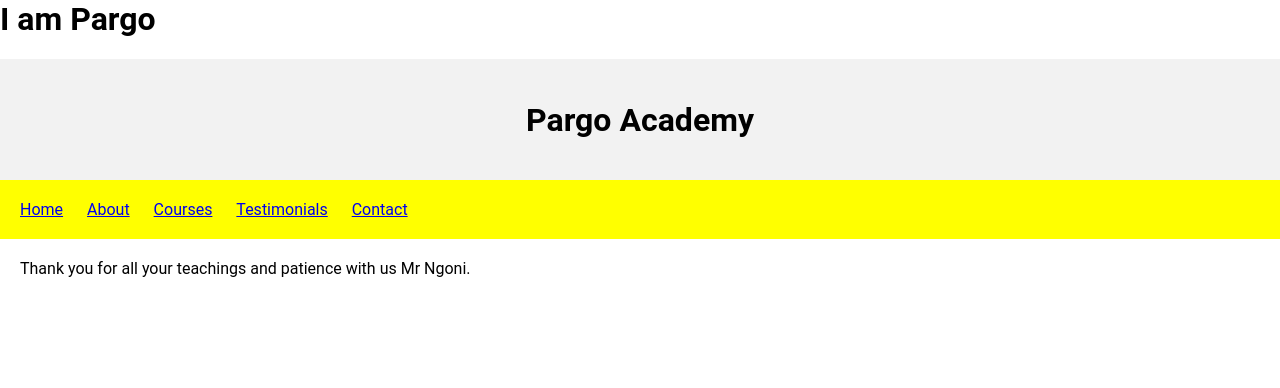
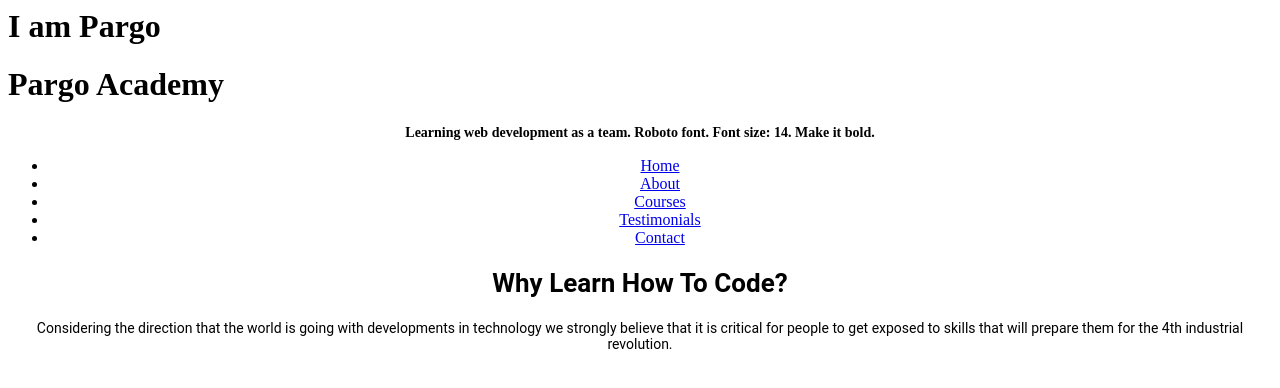
Before and after one commit to TinyBeens1/tinybeens1.github.io, a plain HTML site: page index.html in a window 1280 px wide. Drawn offline with Linux system fonts and the light colour scheme.

Commit message:
Update index.html

```diff
--- a/index.html
+++ b/index.html
@@ -1,48 +1,15 @@
 <h1> I am Pargo </h1>
 
 
-<head>
-  <style>
-    body {
-      font-family: Roboto, sans-serif;
-      margin: 0;
-      padding: 0;
-    }
-
-    header {
-      text-align: center;
-      background-color: #f2f2f2;
-      padding: 20px;
-    }
-
-    nav {
-      background-color: yellow;
-      padding: 20px;
-    }
-
-    nav ul {
-      list-style-type: none;
-      margin: 0;
-      padding: 0;
-    }
-
-    nav ul li {
-      display: inline;
-      margin-right: 20px;
-    }
-
-    p {
-      margin: 20px;
-    }
-  </style>
+</style>
 </head>
 <body>
   <header>
     <h1 style="color: black;">Pargo Academy</h1>
+    <p style="font-size: 14px; font-weight: bold; text-align: center;">Learning web development as a team. Roboto font. Font size: 14. Make it bold.</p>
   </header>
-
   <nav>
-    <ul>
+    <ul style="text-align: center;">
       <li><a href="#">Home</a></li>
       <li><a href="#">About</a></li>
       <li><a href="#">Courses</a></li>
@@ -50,7 +17,7 @@
       <li><a href="#">Contact</a></li>
     </ul>
   </nav>
-
-  <p>Thank you for all your teachings and patience with us Mr Ngoni.</p>
+  <h2 style="font-family: Roboto; font-size: 26px; font-weight: bold; text-align: center;">Why Learn How To Code?</h2>
+  <p style="font-family: Roboto; font-size: 14px; text-align: center;">Considering the direction that the world is going with developments in technology we strongly believe that it is critical for people to get exposed to skills that will prepare them for the 4th industrial revolution.</p>
 </body>
 </html>
```
